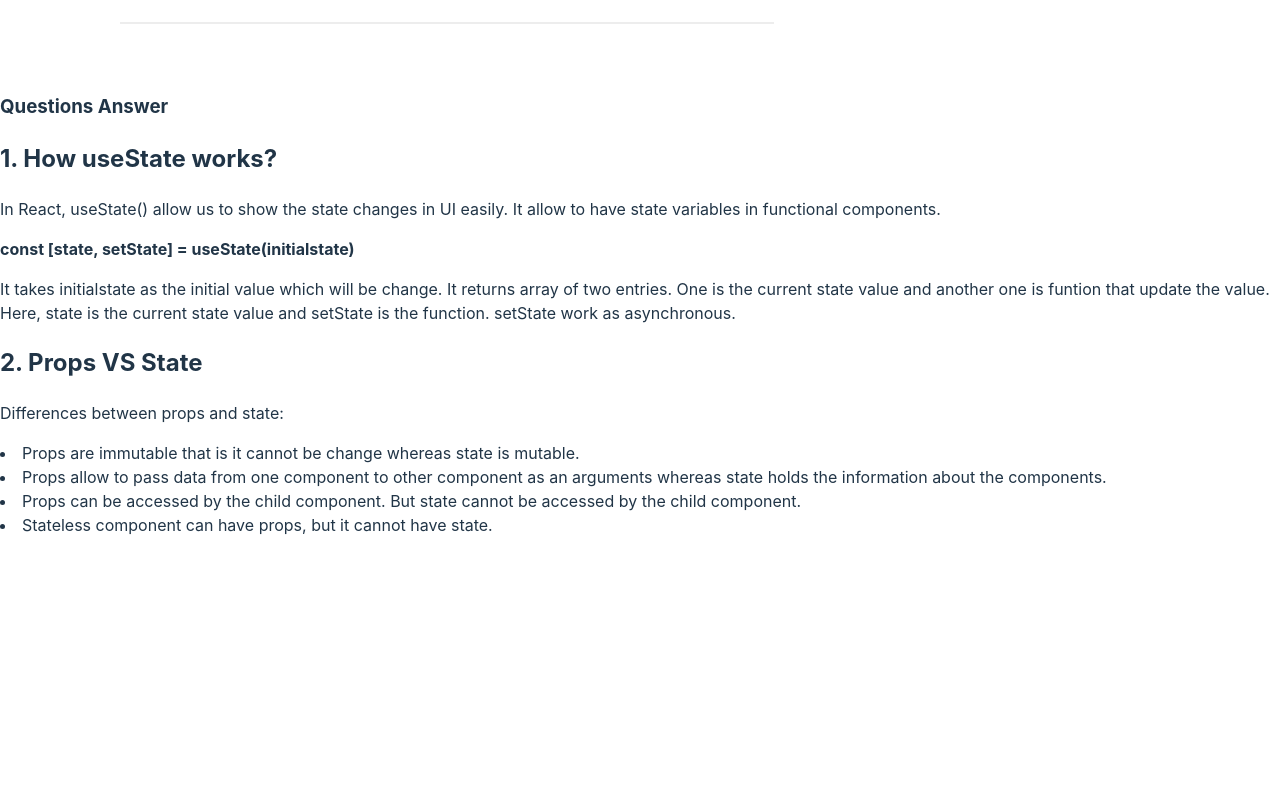
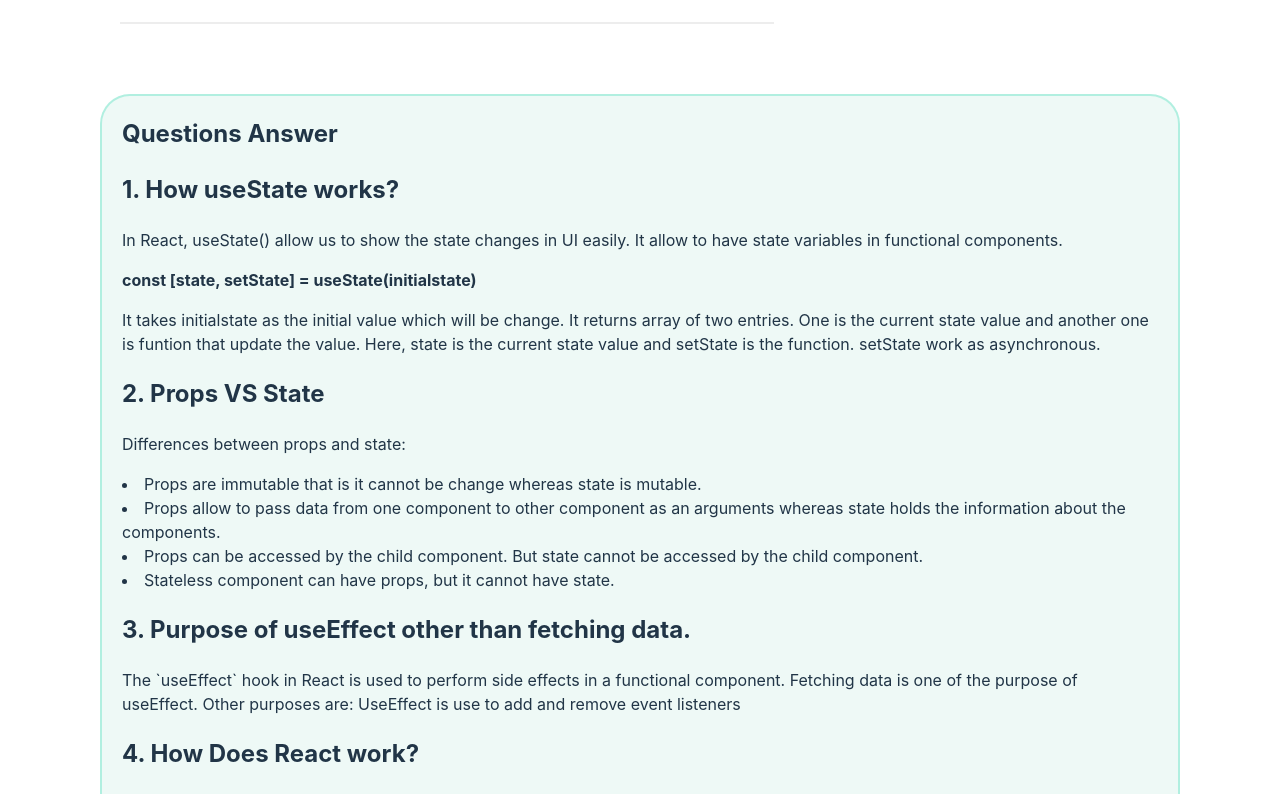
Before and after one commit to anika-aurony/knowledge-cafe, a React (Vite) app: page / in a window 1280 px wide. Shown: the part 2464-3258 px from the top of the page. Before the commit the page ends 3001 px from the top, so only its background shows below. Built offline with nearby package versions, Linux system fonts and the light colour scheme.

Commit message:
QA done commit

```diff
--- a/index.html
+++ b/index.html
@@ -4,7 +4,7 @@
     <meta charset="UTF-8" />
     <link rel="icon" type="image/svg+xml" href="/vite.svg" />
     <meta name="viewport" content="width=device-width, initial-scale=1.0" />
-    <title>Vite + React</title>
+    <title>Knowledge Cafe</title>
   </head>
   <body>
     <div id="root"></div>
--- a/src/components/Blog/Blog.css
+++ b/src/components/Blog/Blog.css
@@ -0,0 +1,19 @@
+.blog{
+    margin: 20px 100px;
+    padding-top: 0px;
+    padding-left: 20px;
+    padding-right: 20px;
+    padding-bottom: 20px;
+    margin-bottom: 0px;
+    border: 2px solid rgba(156, 236, 217, 0.733);
+    background-color: rgba(228, 246, 241, 0.616);
+    border-radius: 30px;
+}
+
+@media only screen and (max-width:688px) {
+    .blog{
+        margin: 10px 20px;
+        padding: 0 20px;
+    }
+
+}
--- a/src/components/Blog/Blog.jsx
+++ b/src/components/Blog/Blog.jsx
@@ -1,9 +1,10 @@
 import React from 'react';
+import './Blog.css'
 
 const Blog = () => {
     return (
-        <div>
-            <h3>Questions Answer</h3>
+        <div className='blog'>
+            <h2>Questions Answer</h2>
             <h2>1. How useState works?</h2>
 
             <p>In React, useState() allow us to show the state changes in UI easily. It allow to have state variables in functional components. </p>
@@ -17,6 +18,14 @@ const Blog = () => {
             <li>Props allow to pass data from one component to other component as an arguments whereas state holds the information about the components.</li>
             <li>Props can be accessed by the child component. But state cannot be accessed by the child component.</li>
             <li>Stateless component can have props, but it cannot have state.</li>
+
+            <h2>3. Purpose of useEffect other than fetching data.</h2>
+
+            <p>The `useEffect` hook in React is used to perform side effects in a functional component. Fetching data is one of the purpose of useEffect. Other purposes are: UseEffect is use to add and remove event listeners</p>
+
+            <h2>4. How Does React work?</h2>
+
+            <p>ReactJS is JavaScript libraries for mobile and web application development. Using React JS we can infuse HTML code with JavaScript. JSX allows us to write HTML in React. JSX makes it easier to write and add HTML in React. <br /> DOM is an application programming interface (API) for HTML and XML documents which shows the logical structure of documents and how a document is manipulated and accessed. To make it faster, React implements a virtual DOM which is a DOM tree representation in JavaScript. When there is a need to read and write to the DOM, it uses its virtual representation of it. Following this, the virtual DOM will attempt to locate the most effective manner to update the DOM of the browser. </p>
         </div>
     );
 };
```
